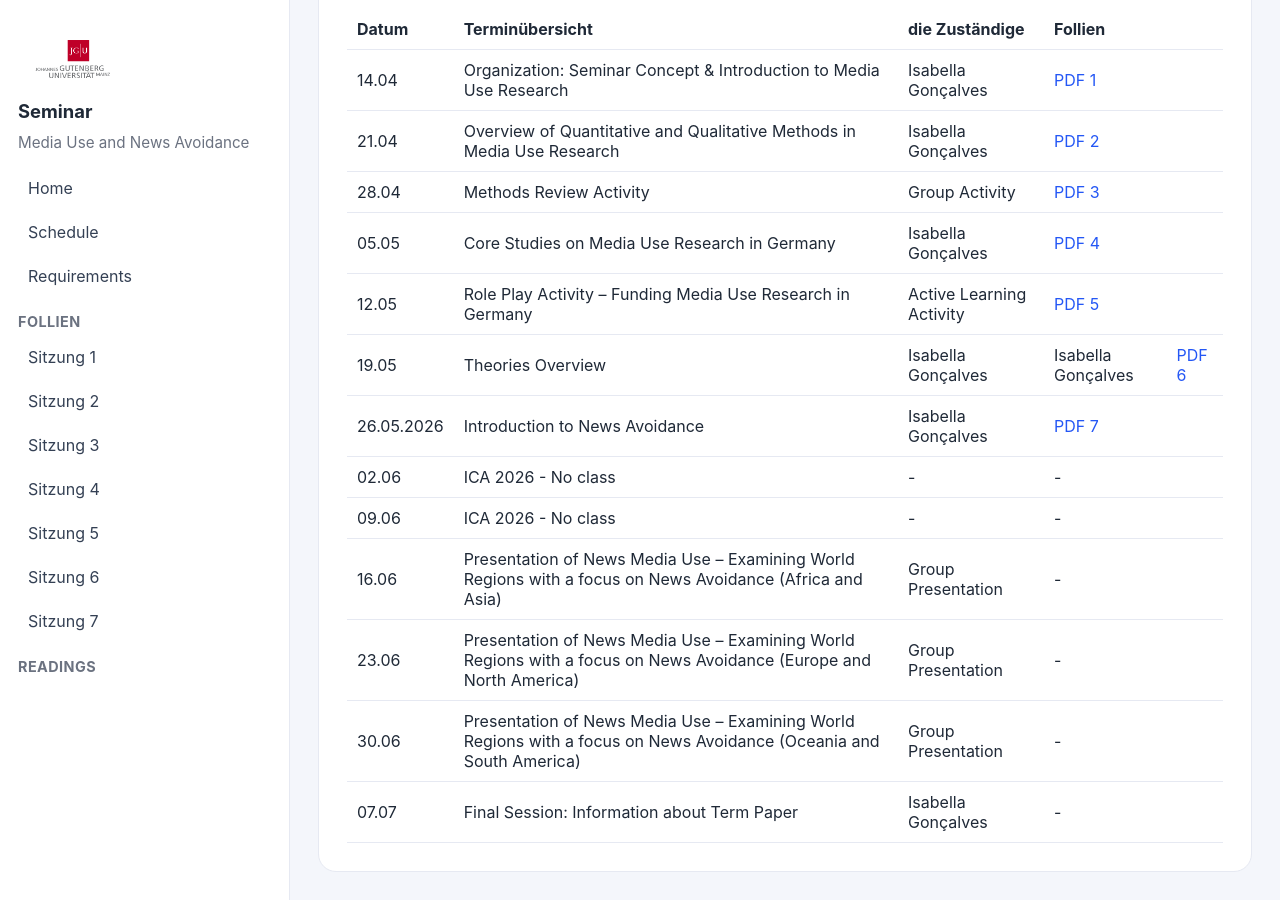
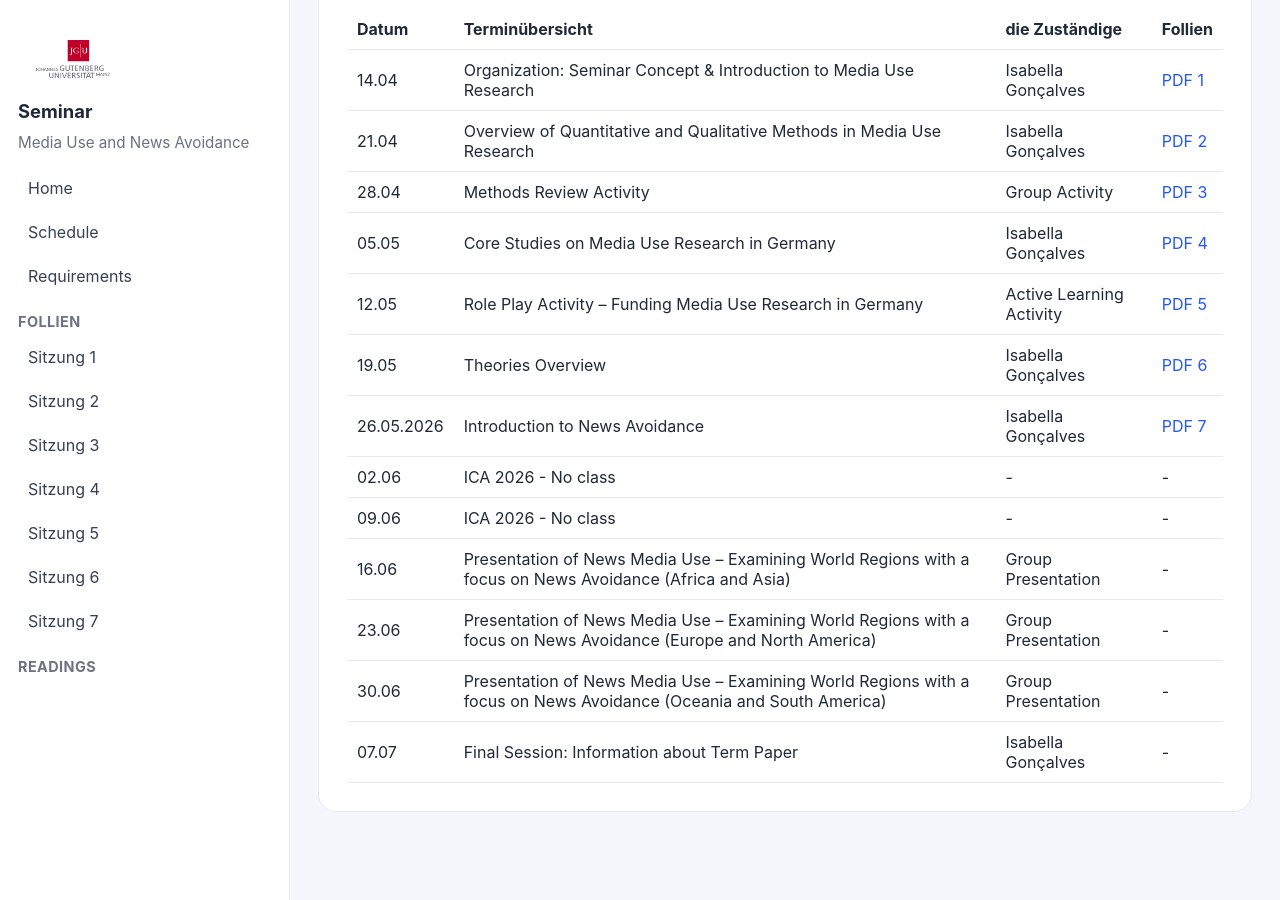
Before and after one commit to bellasgon/seminar-mediause, a Jekyll site: the page built from schedule.md, in a window 1280 px wide and 900 px high, scrolled down 536 px. Built offline with Jekyll 4.4.1, drawn with Linux system fonts in a browser that asks for light colours; after the commit the page ends 1376 px from its top, so only the background shows below that.

Commit message:
Fix duplicate entry for Theories Overview

```diff
--- a/schedule.md
+++ b/schedule.md
@@ -14,7 +14,7 @@ title: Schedule
 | 28.04 | Methods Review Activity | Group Activity | [PDF 3]({{ "/assets/follien/3.pdf" | relative_url }}) |
 | 05.05 | Core Studies on Media Use Research in Germany | Isabella Gonçalves | [PDF 4]({{ "/assets/follien/4.pdf" | relative_url }}) |
 | 12.05 | Role Play Activity – Funding Media Use Research in Germany | Active Learning Activity | [PDF 5]({{ "/assets/follien/5.pdf" | relative_url }}) |
-| 19.05 | Theories Overview | Isabella Gonçalves |  Isabella Gonçalves | [PDF 6]({{ "/assets/follien/6.pdf" | relative_url }}) |
+| 19.05 | Theories Overview | Isabella Gonçalves | [PDF 6]({{ "/assets/follien/6.pdf" | relative_url }}) |
 | 26.05.2026 | Introduction to News Avoidance  | Isabella Gonçalves | [PDF 7]({{ "/assets/follien/7.pdf" | relative_url }}) |
 | 02.06 | ICA 2026 - No class | - | - |
 | 09.06 | ICA 2026 - No class | - | - |
```
